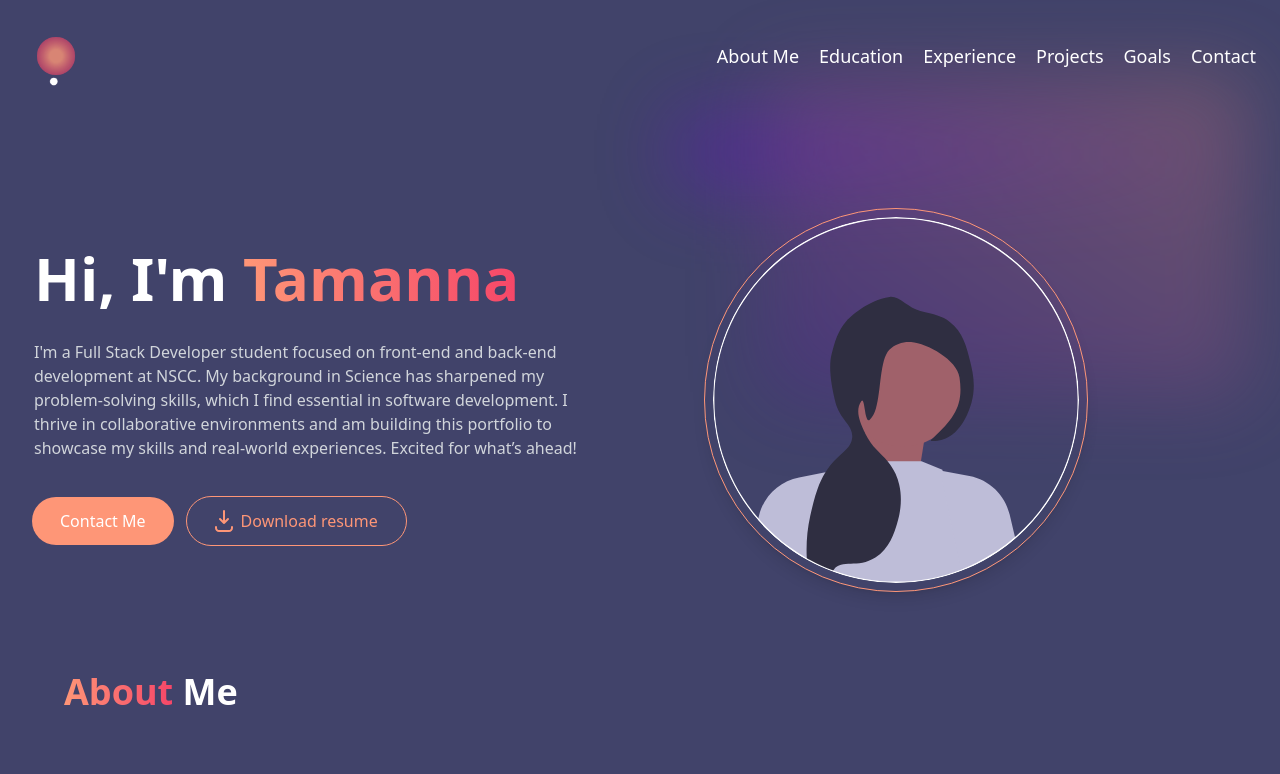
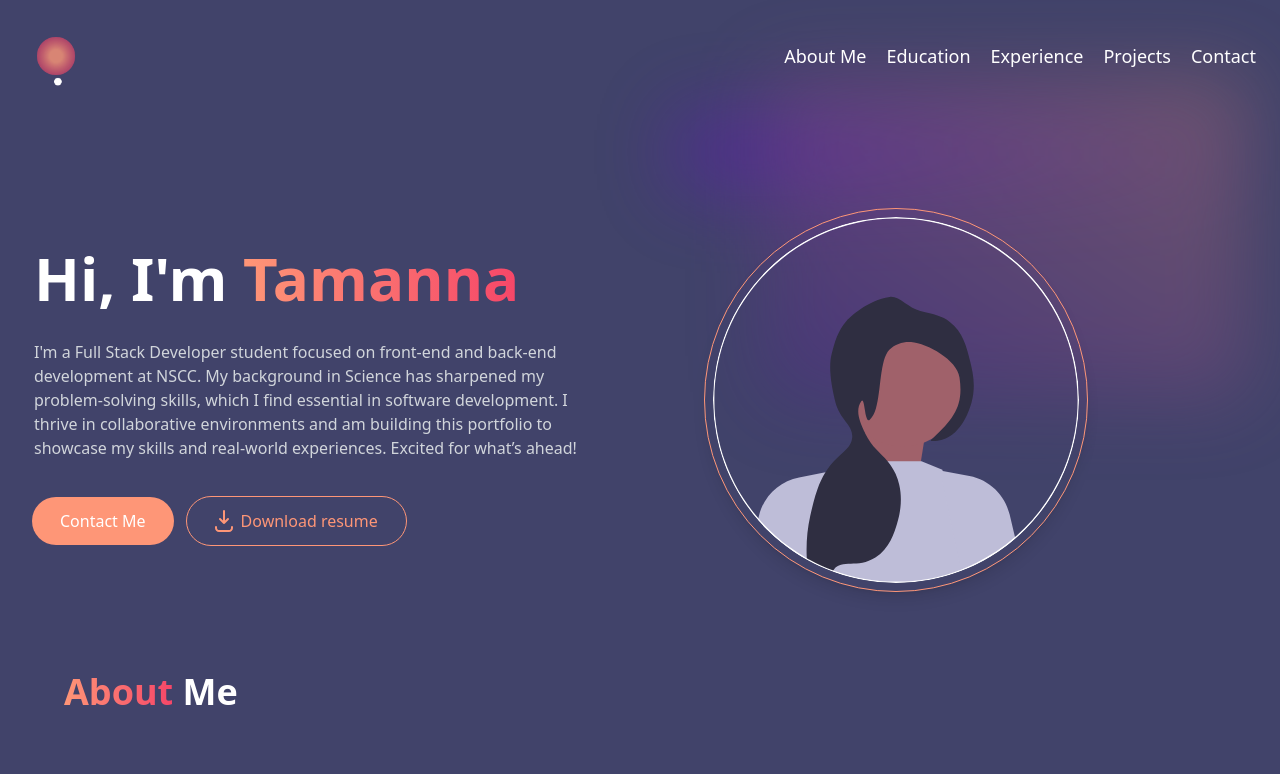
Before and after one commit to TamannaAnand/TamannaAnand.github.io, a Vue app: page / in a window 1280 px wide. Shown: the top 774 px of the page. Built offline with nearby package versions, Linux system fonts and the light colour scheme.

Commit message:
removing goals section for personal portfolio

```diff
--- a/src/App.vue
+++ b/src/App.vue
@@ -7,7 +7,7 @@
   <EducationSection />
   <ExperienceSection />
   <ProjectSection />
-  <GoalsSection />
+  <!-- <GoalsSection /> -->
   <ContactSection />
   <FooterSection />
   <BackToTop />
@@ -23,7 +23,7 @@ const AboutSection = defineAsyncComponent(()=>import('@/components/AboutSection.
 const EducationSection = defineAsyncComponent(()=>import('@/components/EducationSection.vue'));
 const ExperienceSection = defineAsyncComponent(()=>import('@/components/ExperienceSection.vue'));
 const ProjectSection = defineAsyncComponent(()=>import('@/components/ProjectSection.vue'));
-const GoalsSection = defineAsyncComponent(()=>import('@/components/GoalsSection.vue'));
+// const GoalsSection = defineAsyncComponent(()=>import('@/components/GoalsSection.vue'));
 const ContactSection = defineAsyncComponent(()=>import('@/components/ContactSection.vue'));
 const FooterSection = defineAsyncComponent(()=>import('@/components/FooterSection.vue'));
 const BackToTop = defineAsyncComponent(()=>import('@/components/BackToTop.vue'));
--- a/src/components/GoalsSection.vue
+++ b/src/components/GoalsSection.vue
@@ -1,4 +1,4 @@
-<template>
+<!-- <template>
     <section class="text-white mt-20" id="goals" data-aos="zoom-in">
       <h2 class="text-4xl font-bold text-white text-left mb-4 px-4 xl:pl-16">Goals</h2>
       <div class="px-4 xl:px-16">
@@ -106,4 +106,4 @@ const goals = ref([
 .carousel__track {
   scroll-behavior: smooth; /* Smooth scrolling for better UX */
 }
-</style>
+</style> -->
--- a/src/components/NavBar.vue
+++ b/src/components/NavBar.vue
@@ -42,7 +42,7 @@ const menu = ref([
     { name: 'Education', href: '#education' },
     { name: 'Experience', href: '#experience' },
     { name: 'Projects', href: '#projects' },
-    { name: 'Goals', href: '#goals' },
+    // { name: 'Goals', href: '#goals' },
     { name: 'Contact', href: '#contact' }
 ]);
 
```
